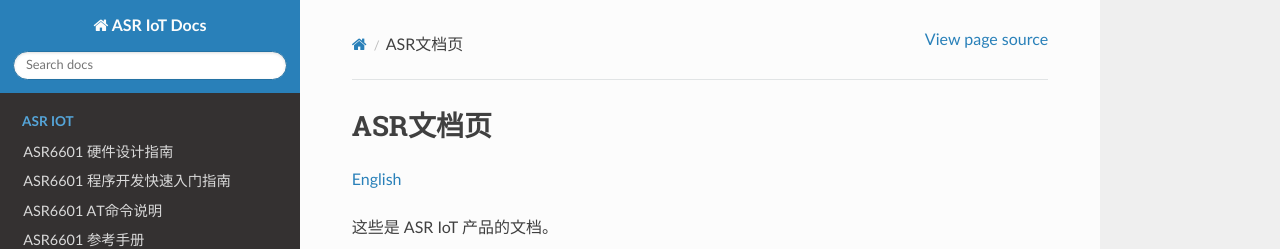
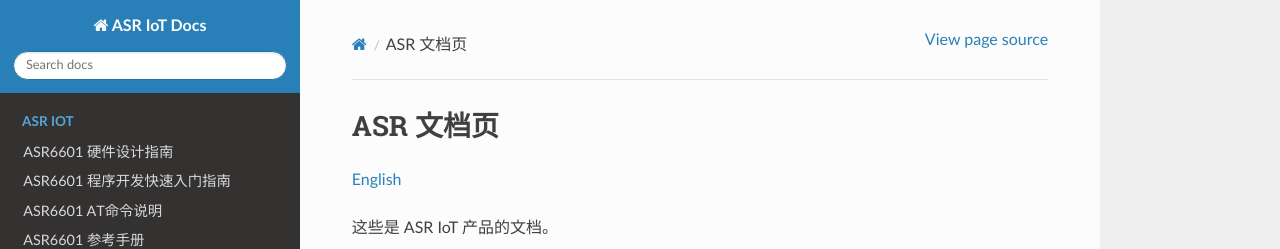
Before and after one commit to jiayue92-2/IOTdocs_cn, a Sphinx documentation site: the page built from zh_CN/source/index.rst, in a window 1280 px wide and 900 px high. Shown: the top 249 px of the window. Built offline with Sphinx 7.4.7 and the Read the Docs theme 2.0.0, drawn with Linux system fonts in a browser that asks for light colours; the version number could not be read and is left out.

Commit message:
change some descriptions

```diff
--- a/zh_CN/source/conf.py
+++ b/zh_CN/source/conf.py
@@ -23,7 +23,7 @@
 master_doc = 'index'
 
 # The full version, including alpha/beta/rc tags
-release = '最新版'
+release = '最新版
 
 import recommonmark
 from recommonmark.transform import AutoStructify
--- a/zh_CN/source/index.rst
+++ b/zh_CN/source/index.rst
@@ -1,4 +1,4 @@
-ASR文档页
+ASR 文档页
 =======================
 `English <https://asriot.readthedocs.io/en/latest/>`_
 
```
